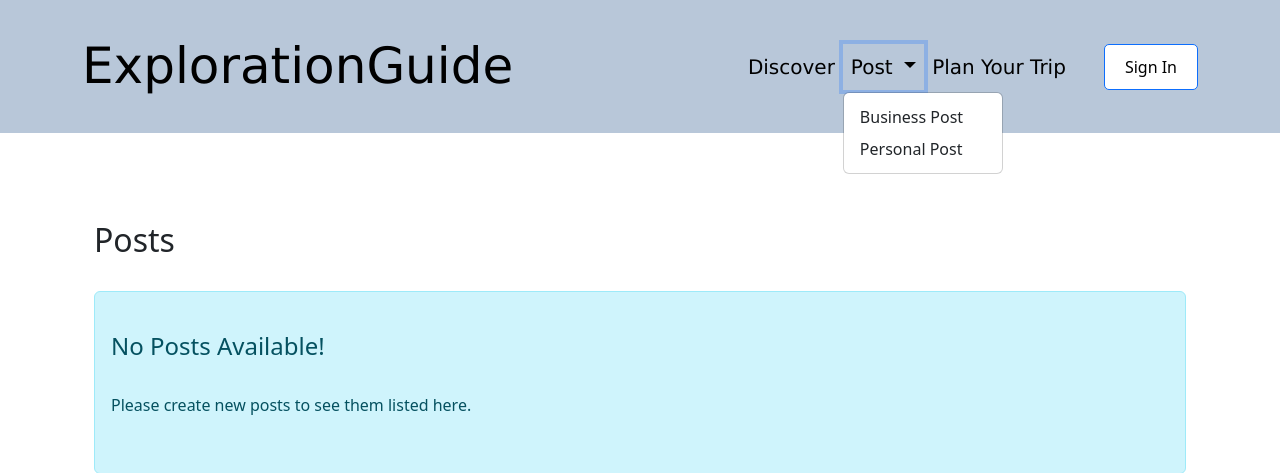
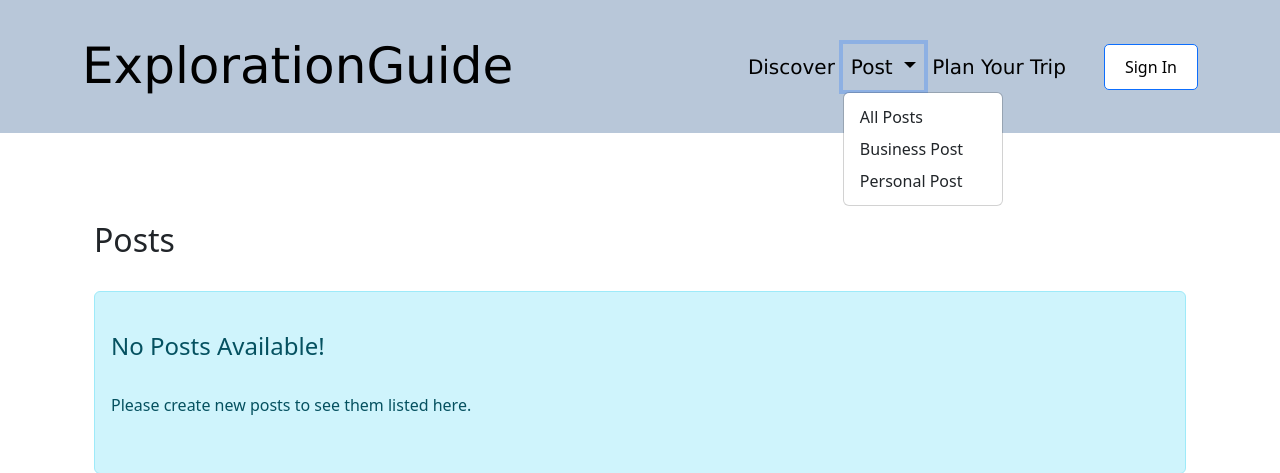
Before and after one commit to brrrrb/Group-14---Final, a Flask app: page /all_posts in a window 1280 px wide, after a click on "Post". Shown: the top 473 px of the page. Run offline with Flask 3, Linux system fonts and the light colour scheme.

Commit message:
Layout Fix

```diff
--- a/templates/_layout.html
+++ b/templates/_layout.html
@@ -74,6 +74,7 @@
                                 Post
                             </a>
                             <ul class="dropdown-menu" aria-labelledby="navbarDropdown">
+                                <li><a class="dropdown-item" href="/all_posts">All Posts</a></li>
                                 <li><a class="dropdown-item" href="/business_post_form">Business Post</a></li>
                                 <li><a class="dropdown-item" href="/personal_post_form">Personal Post</a></li>
                             </ul>
```
